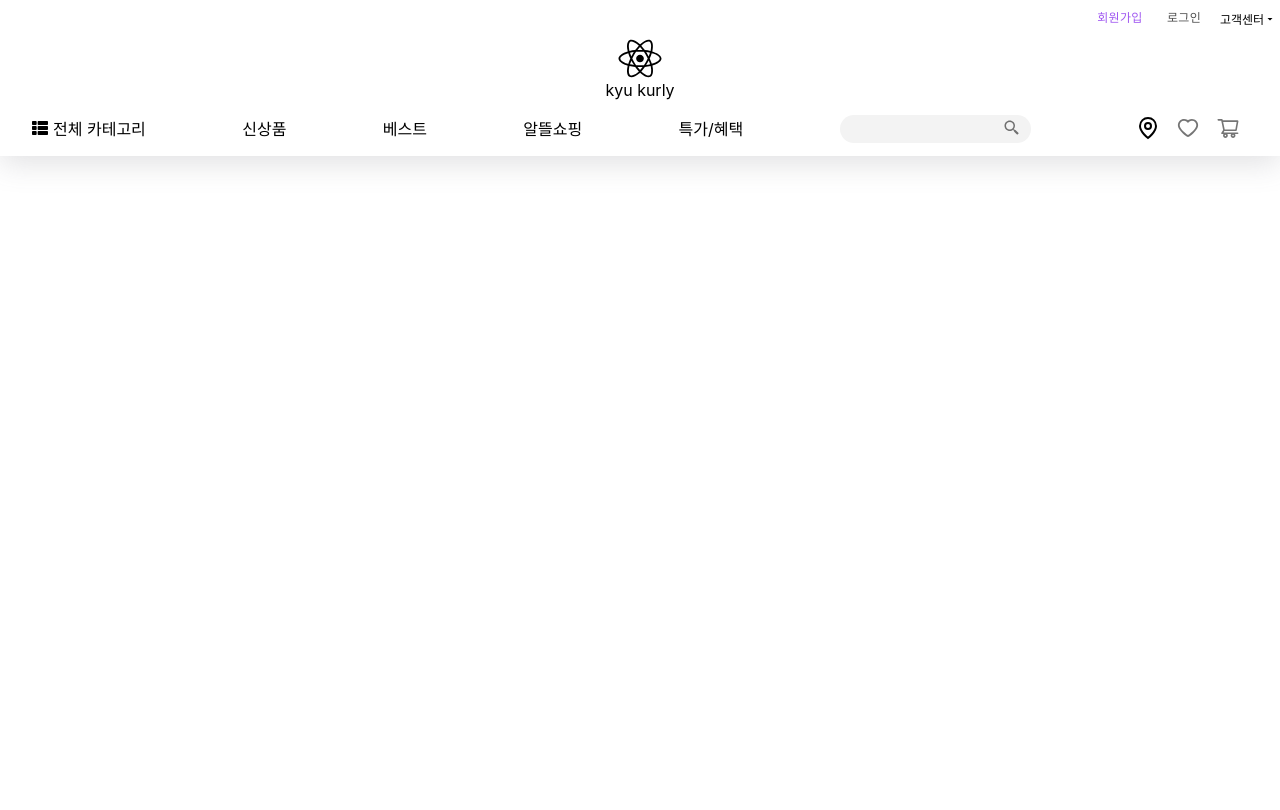
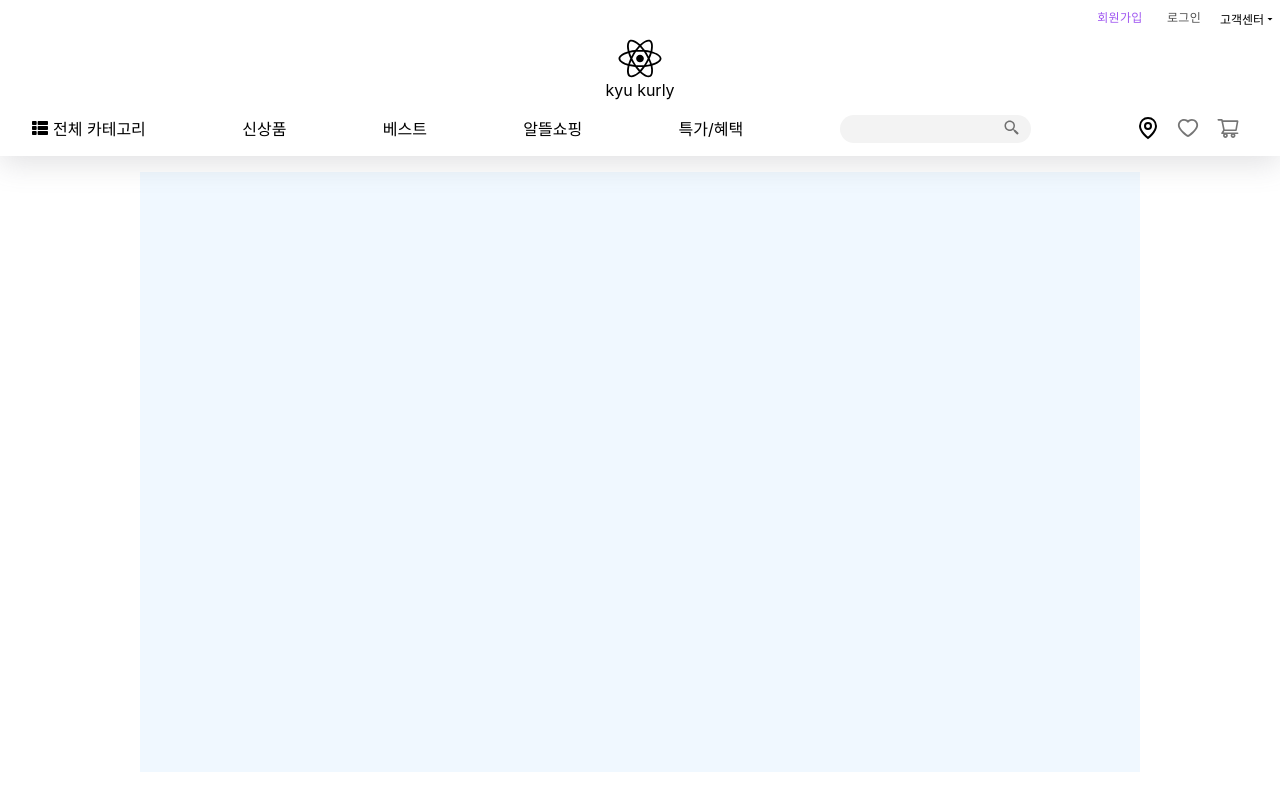
Before and after one commit to NeatKYU/react-kurly-demo, a React (Create React App) app: page /product-detail in a window 1280 px wide. Shown: the top 810 px of the page. Built offline with nearby package versions, Linux system fonts and the light colour scheme.

Commit message:
상품 디테일 페이지 추가

```diff
--- a/src/components/login/Login.tsx
+++ b/src/components/login/Login.tsx
@@ -69,6 +69,7 @@ const Container = styled.div`
 	height: 30rem;
 	display: flex;
 	flex-direction: column;
+	justify-content: center;
 	align-items: center;
 
 	.login-title {
--- a/src/components/products/Product.tsx
+++ b/src/components/products/ProductCard.tsx
@@ -1,17 +1,24 @@
+import { useNavigate } from 'react-router-dom';
 import styled from 'styled-components';
 import Proptypes from 'prop-types';
 import IconButton from '@mui/material/IconButton';
 import { AiOutlineShoppingCart } from 'react-icons/ai'
 import pizza from '@asset/images/pizza.jpg';
 
-interface ProductProps {
+interface ProductCardProps {
 
 }
 
-export const Product = () => {
+export const ProductCard = () => {
+
+	const history = useNavigate();
+
+	const moveProductDetailPage = () => {
+		history('/product-detail')
+	}
 
 	return (
-		<Container>
+		<Container onClick={moveProductDetailPage}>
 			<div className='thumbnail'>
 				<img src={pizza}/>
 				<IconButton>
@@ -36,7 +43,7 @@ export const Product = () => {
 	)
 }
 
-Product.prototype = {
+ProductCard.prototype = {
 
 }
 
--- /dev/null
+++ b/src/components/products/ProductInfoCard.tsx
@@ -0,0 +1,25 @@
+import styled from 'styled-components';
+import Proptypes from 'prop-types';
+
+interface ProductInfoCardProps {
+
+}
+
+export const ProductInfoCard = () => {
+
+return (
+	 <Container>
+	 </Container>
+ )
+}
+
+ProductInfoCard.prototype = {
+
+}
+
+const Container = styled.div`
+	width: 100%;
+	height: 600px;
+
+	background-color: aliceblue;
+`
--- a/src/components/slider/ProductSlider.tsx
+++ b/src/components/slider/ProductSlider.tsx
@@ -7,7 +7,7 @@ import "slick-carousel/slick/slick-theme.css";
 import IconButton from '@mui/material/IconButton';
 import { IoIosArrowForward, IoIosArrowBack } from "react-icons/io";
 
-import { Product } from '@components/products/Product';
+import { ProductCard } from '@components/products/ProductCard';
 
 interface ProductSliderProps {
 
@@ -87,11 +87,11 @@ export const ProductSlider = () => {
 				이 상품 어때요?
 			</div>
 			<Slider {...settings}>
-				<Product/>
-				<Product/>
-				<Product/>
-				<Product/>
-				<Product/>
+				<ProductCard/>
+				<ProductCard/>
+				<ProductCard/>
+				<ProductCard/>
+				<ProductCard/>
 			</Slider>
 		</Container>
 	)
--- /dev/null
+++ b/src/pages/CartPage.tsx
@@ -0,0 +1,19 @@
+import styled from 'styled-components';
+import Proptypes from 'prop-types';
+
+interface CartPageProps {
+
+}
+
+export const CartPage = () => {
+
+return (
+	 <>
+	 	cartPage
+	 </>
+ )
+}
+
+CartPage.prototype = {
+
+}
--- a/src/pages/LoginPage.tsx
+++ b/src/pages/LoginPage.tsx
@@ -25,5 +25,4 @@ const Container = styled.div`
 	margin-top: 10px;
 	display: flex;
 	justify-content: center;
-	align-items: center;
 `
--- /dev/null
+++ b/src/pages/ProductDetailPage.tsx
@@ -0,0 +1,26 @@
+import styled from 'styled-components';
+import Proptypes from 'prop-types';
+import { ProductInfoCard } from '@components/products/ProductInfoCard';
+
+interface ProductDetailPageProps {
+
+}
+
+export const ProductDetailPage = () => {
+
+return (
+	 <Container>
+	 	<ProductInfoCard/>
+	 </Container>
+ )
+}
+
+ProductDetailPage.prototype = {
+
+}
+
+const Container = styled.div`
+	width: 1000px;
+	padding-top: 1rem;
+	margin: 0 auto;
+`
--- a/src/routes.tsx
+++ b/src/routes.tsx
@@ -2,6 +2,8 @@ import { Routes as Switch, Route} from 'react-router-dom';
 import { HomePage } from '@pages/HomePage';
 import { LoginPage } from '@pages/LoginPage';
 import { RegisterPage } from '@pages/RegisterPage';
+import { ProductDetailPage } from '@pages/ProductDetailPage';
+import { CartPage } from '@pages/CartPage';
 
 export const Routes = () => {
 
@@ -10,6 +12,8 @@ return (
 		<Route path={'/'} element={<HomePage/>} />
 		<Route path={'/login'} element={<LoginPage/>}/>
 		<Route path={'/register'} element={<RegisterPage/>}/>
+		<Route path={'/product-detail'} element={<ProductDetailPage/>}/>
+		<Route path={'/cart'} element={<CartPage/>}/>
 	</Switch>
  )
 }
```
